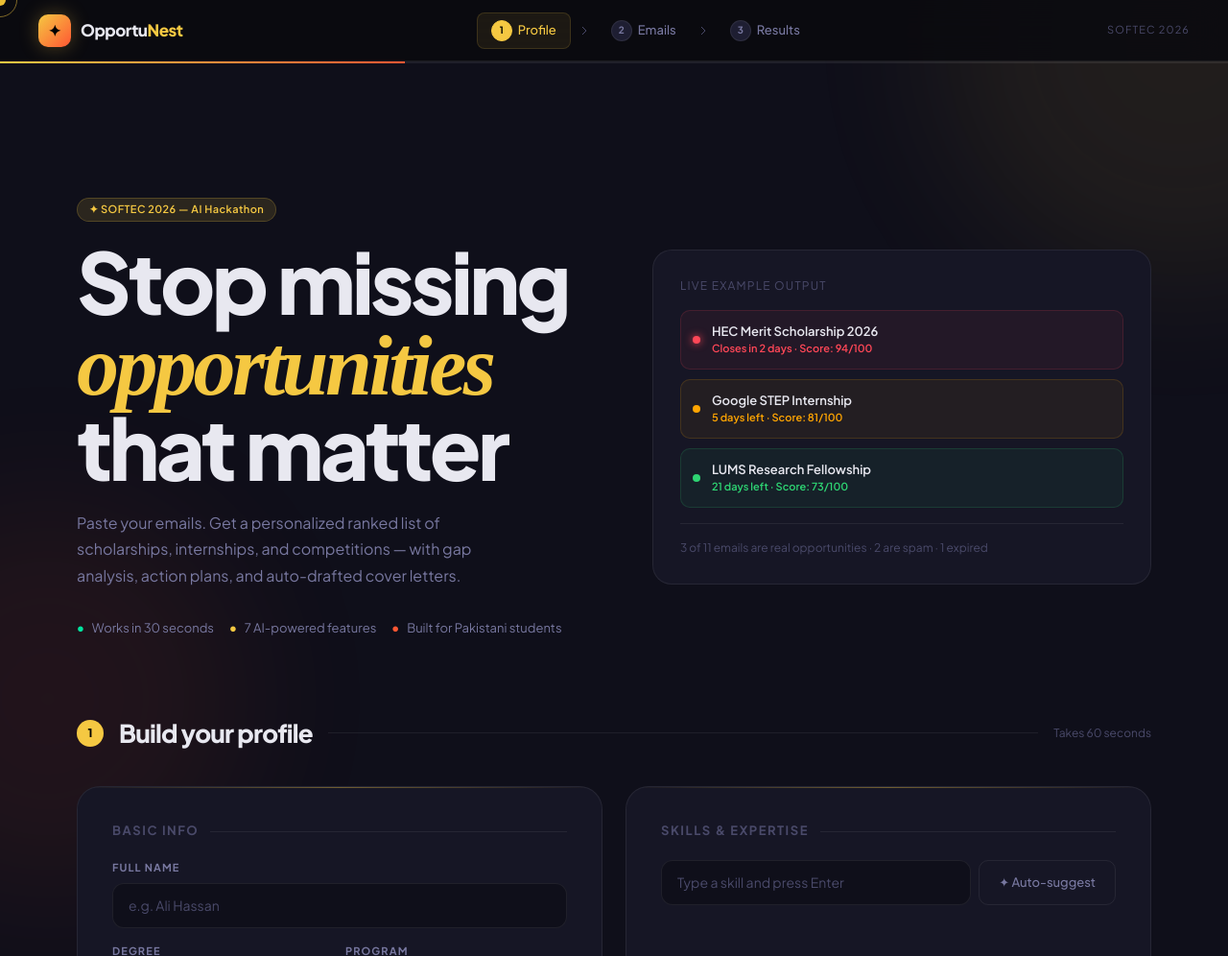
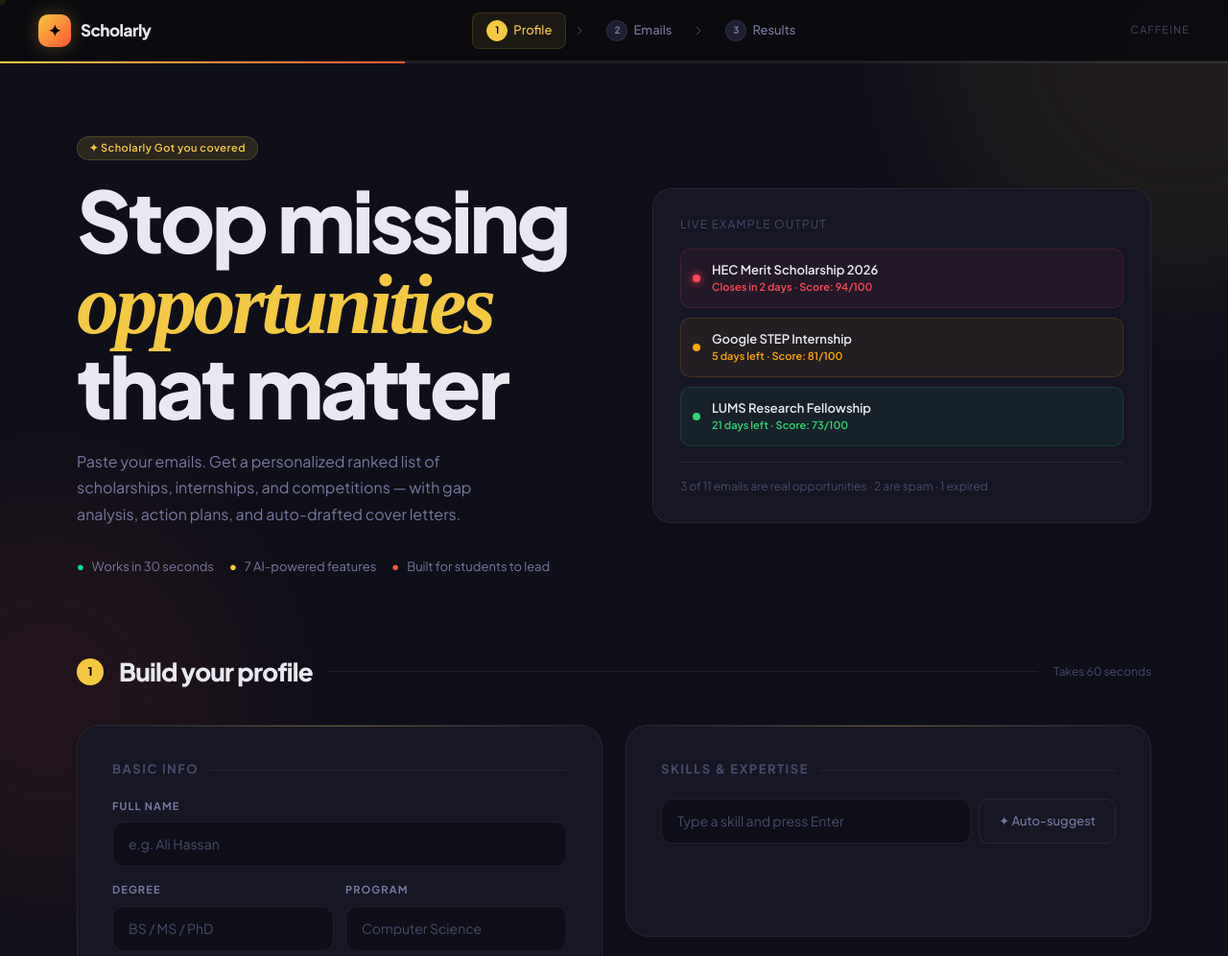
Before and after one commit to aliiasad/Caffeine-AI-Hackathon, a Flask app: page / in a window 1280 px wide. Shown: the top 996 px of the page at 96% size. Run offline with Flask 3, Linux system fonts and the light colour scheme; some libraries are stand-ins or nearby versions; some web fonts are replaced.

Commit message:
Front End Changes

```diff
--- a/templates/base.html
+++ b/templates/base.html
@@ -77,7 +77,7 @@
 
   /* Nav */
   .nav {
-    position: fixed; top: 0; left: 0; right: 0; z-index: 1000;
+    position: fixed; top: 0; left: 0; right: 0; z-index: 99999;
     height: 64px;
     background: rgba(10,10,15,0.85);
     backdrop-filter: blur(20px);
@@ -392,10 +392,10 @@
 <div class="orb orb-2"></div>
 
 <!-- Nav -->
-<nav class="nav z-content">
-  <a href="/" class="nav-logo">
+<nav class="nav ">
+    <a href="/" class="nav-logo">
     <div class="nav-logo-mark">✦</div>
-    <span class="nav-logo-text">Opportu<span>Nest</span></span>
+    <span class="nav-logo-text">Scholarly</span></span>
   </a>
   <div class="nav-links">
     <a href="/" class="nav-link {% if active_page == 'home' %}active{% endif %}">
@@ -410,7 +410,7 @@
       <span class="nav-step">3</span> Results
     </a>
   </div>
-  <div style="font-size:11px;color:var(--text-dim);letter-spacing:0.1em;text-transform:uppercase;">SOFTEC 2026</div>
+  <div style="font-size:11px;color:var(--text-dim);letter-spacing:0.1em;text-transform:uppercase;">Caffeine</div>
 </nav>
 
 <!-- Progress bar -->
--- a/templates/index.html
+++ b/templates/index.html
@@ -110,7 +110,7 @@
   <!-- Hero -->
   <div style="display:grid;grid-template-columns:1fr 1fr;gap:80px;align-items:center;margin-bottom:80px;">
     <div class="animate-fadeUp">
-      <div class="badge badge-gold" style="margin-bottom:20px;">✦ SOFTEC 2026 — AI Hackathon</div>
+      <div class="badge badge-gold" style="margin-bottom:20px;">✦ Scholarly Got you covered</div>
       <h1 class="hero-text">
         Stop missing<br/>
         <span class="accent">opportunities</span><br/>
@@ -127,7 +127,7 @@
           <span style="color:var(--gold);">●</span> 7 AI-powered features
         </div>
         <div style="display:flex;align-items:center;gap:8px;font-size:13px;color:var(--text-muted);">
-          <span style="color:var(--ember);">●</span> Built for Pakistani students
+          <span style="color:var(--ember);">●</span> Built for students to lead
         </div>
       </div>
     </div>
```
